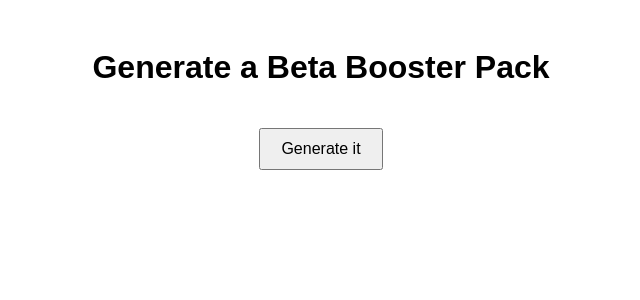
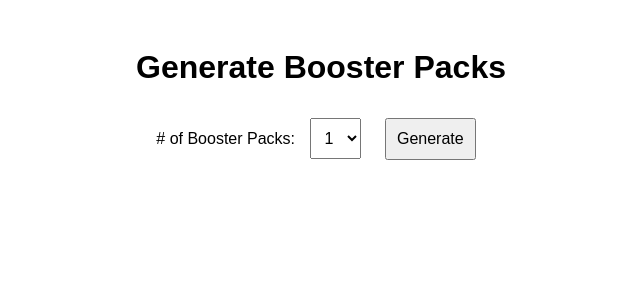
Before and after one commit to jordim75/SealedSorceryBeta, a Flask app: page / in a window 1280 px wide. Shown: the top 300 px of the page, without its empty margins (319-959 px from the left). Run offline with Flask 3, Linux system fonts and the light colour scheme; some libraries are stand-ins or nearby versions.

Commit message:
Update index.html

```diff
--- a/templates/index.html
+++ b/templates/index.html
@@ -2,25 +2,46 @@
 <html lang="ca">
 <head>
   <meta charset="UTF-8">
-  <title>Generate a Beta Booster Pack</title>
+  <title>Obrir sobres de cartes</title>
   <style>
     body { font-family: Arial, sans-serif; text-align: center; padding: 20px; }
-    button { padding: 10px 20px; margin: 20px; font-size: 16px; cursor: pointer; }
+    select, button { padding: 10px; font-size: 16px; margin: 10px; }
+    .sobre { border: 1px solid #ccc; border-radius: 8px; margin: 10px; padding: 10px; display: inline-block; vertical-align: top; }
     ul { list-style: none; padding: 0; }
-    li { padding: 5px; margin: 3px; border-bottom: 1px solid #ddd; }
+    li { padding: 3px; margin: 2px; border-bottom: 1px solid #eee; }
   </style>
 </head>
 <body>
-  <h1>Generate a Beta Booster Pack</h1>
-  <button onclick="obrirSobre()">Generate it</button>
-  <ul id="resultat"></ul>
+  <h1>Generate Booster Packs</h1>
+
+  <label for="quantitat"># of Booster Packs:</label>
+  <select id="quantitat">
+    <option value="1">1</option>
+    <option value="2">2</option>
+    <option value="3">3</option>
+    <option value="4">4</option>
+    <option value="5">5</option>
+    <option value="6">6</option>
+  </select>
+
+  <button onclick="obrirSobres()">Generate</button>
+
+  <div id="resultat"></div>
 
   <script>
-    async function obrirSobre() {
-      const res = await fetch("/sobre");
-      const cartes = await res.json();
-      document.getElementById("resultat").innerHTML =
-        cartes.map(c => `<li>${c}</li>`).join("");
+    async function obrirSobres() {
+      const n = document.getElementById("quantitat").value;
+      const res = await fetch(`/sobre/${n}`);
+      const sobres = await res.json();
+
+      let html = "";
+      sobres.forEach((sobre, i) => {
+        html += `<div class="sobre"><h3>Sobres ${i+1}</h3><ul>`;
+        html += sobre.map(c => `<li>${c}</li>`).join("");
+        html += "</ul></div>";
+      });
+
+      document.getElementById("resultat").innerHTML = html;
     }
   </script>
 </body>
```
